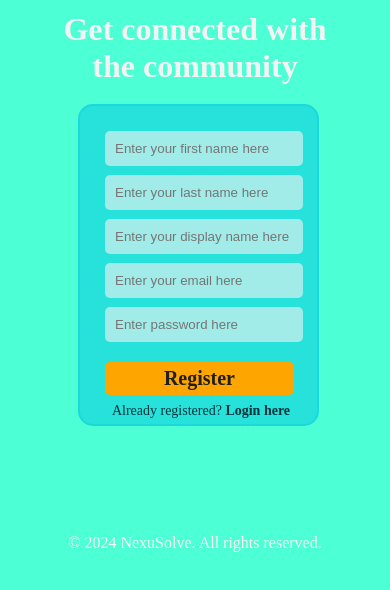
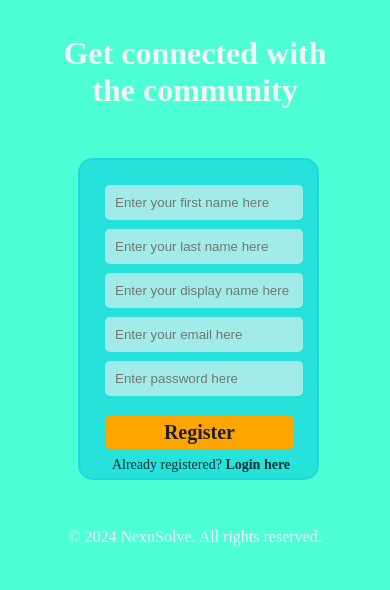
Before and after one commit to RahmaA278/NexuSolve, a website: page client/index.html in a window 390 px wide. Shown: the part 72-662 px from the top of the page. Drawn offline with Linux system fonts and the light colour scheme; a web font is replaced by a local one.

Commit message:
correct styling

```diff
--- a/client/css/register.css
+++ b/client/css/register.css
@@ -111,10 +111,6 @@ footer {
 }
 
 @media (max-width: 1280px) {
-    /* nav {
-        border: 1px solid blue;
-        width: 1247px;
-    } */
 
     #logo img {
         width: 120px;
@@ -128,11 +124,6 @@ footer {
         margin-top: -25px;
         margin-bottom: -10px;
     }
-
-    /* .container {
-        border: 1px solid blue;
-        width: 1247px;
-    } */
 
     #background {
         padding: 6% 10% 0 10%;
@@ -171,10 +162,6 @@ footer {
 }
 
 @media (max-width: 475px) {
-    /* nav {
-        border: 1px solid red;
-        width: 394px;
-    } */
 
     #logo img {
         margin-left: 70px;
@@ -186,19 +173,17 @@ footer {
     }
 
     .container {
-        /* border: 1px solid red;
-        width: 394px; */
         display: block;
     }
 
     #background {
-        margin-top: -30px;
+        margin-top: 0;
         text-align: center;
         font-size: 16px;
     }
 
     #regBox {
-        margin: -20px 0 0 70px;
+        margin: 10px 0 0 70px;
     }
 
     .regInput {
@@ -211,7 +196,7 @@ footer {
     }
 
     footer {
-        margin-top: 90px;
+        margin-top: 30px;
         margin-bottom: -10px;
     }
 
```
